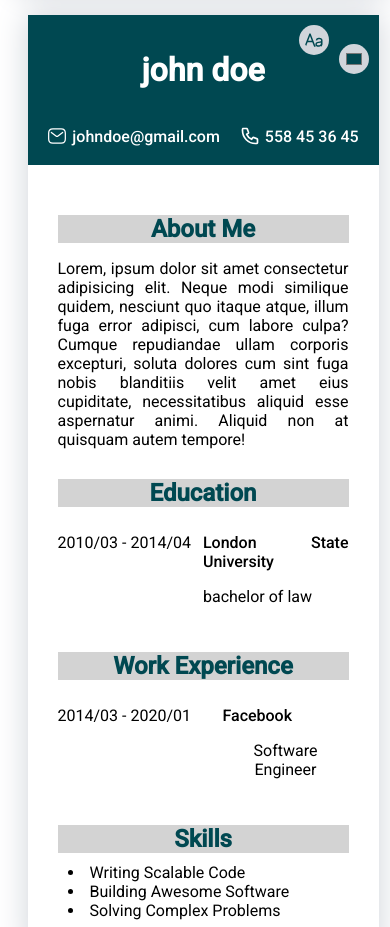
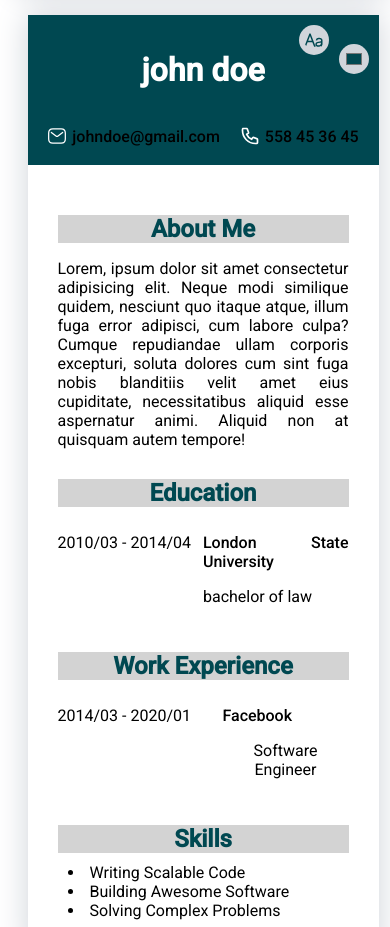
Before and after one commit to giorgi568/cv-app, a React (Vite) app: page / in a window 390 px wide. Shown: the part 940-1867 px from the top of the page. Built offline with nearby package versions, Linux system fonts and the light colour scheme; the HTML template or start-up script is replaced by a standard one.

Commit message:
fixing phone colors bug

```diff
--- a/src/styles/App.css
+++ b/src/styles/App.css
@@ -319,6 +319,9 @@ input:checked + .slider:before {
     gap: 5px;
     color: black;
   }
+  p, legend {
+    color: black;
+  }
   .skillsForm{
     max-width: 90vw;
   }
```
